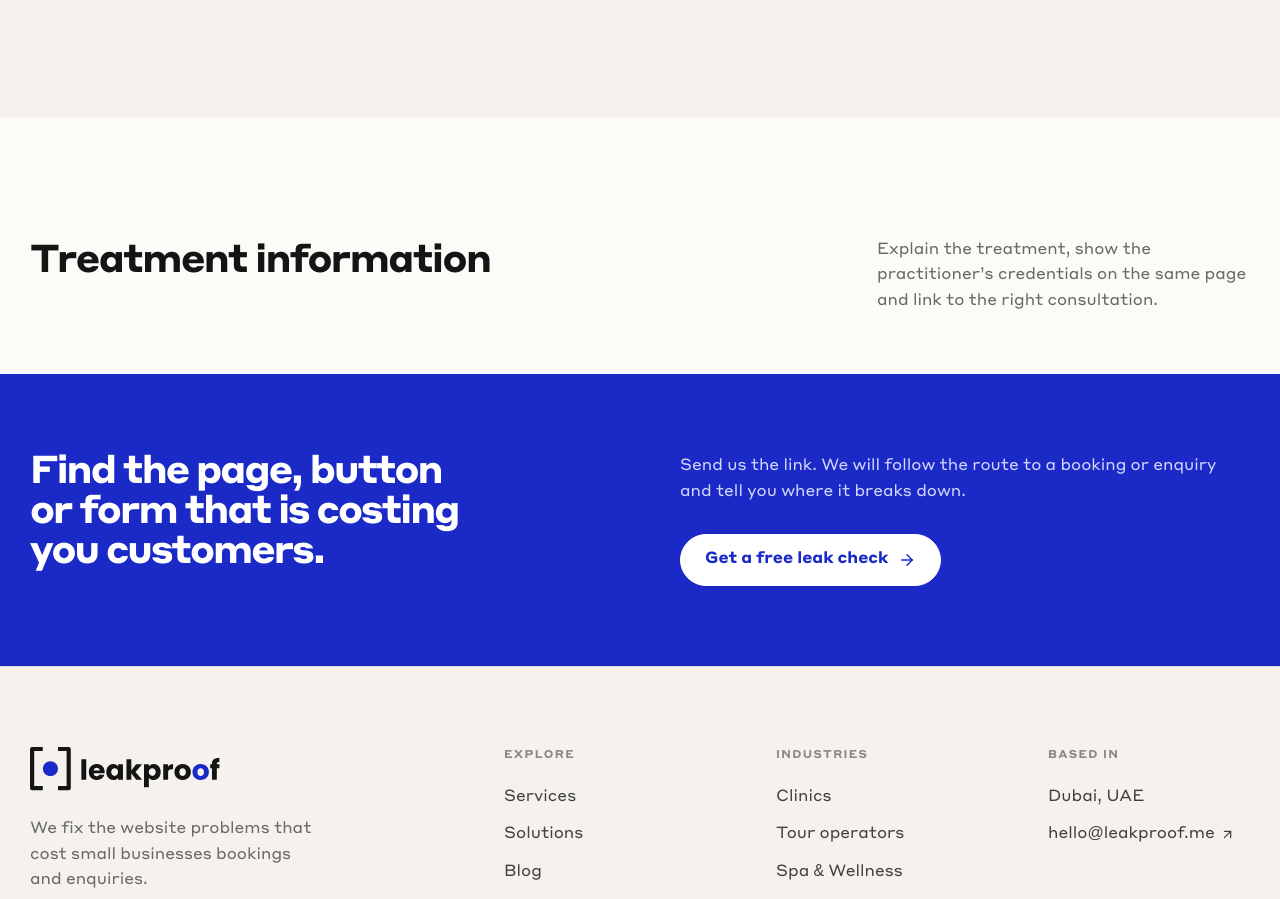
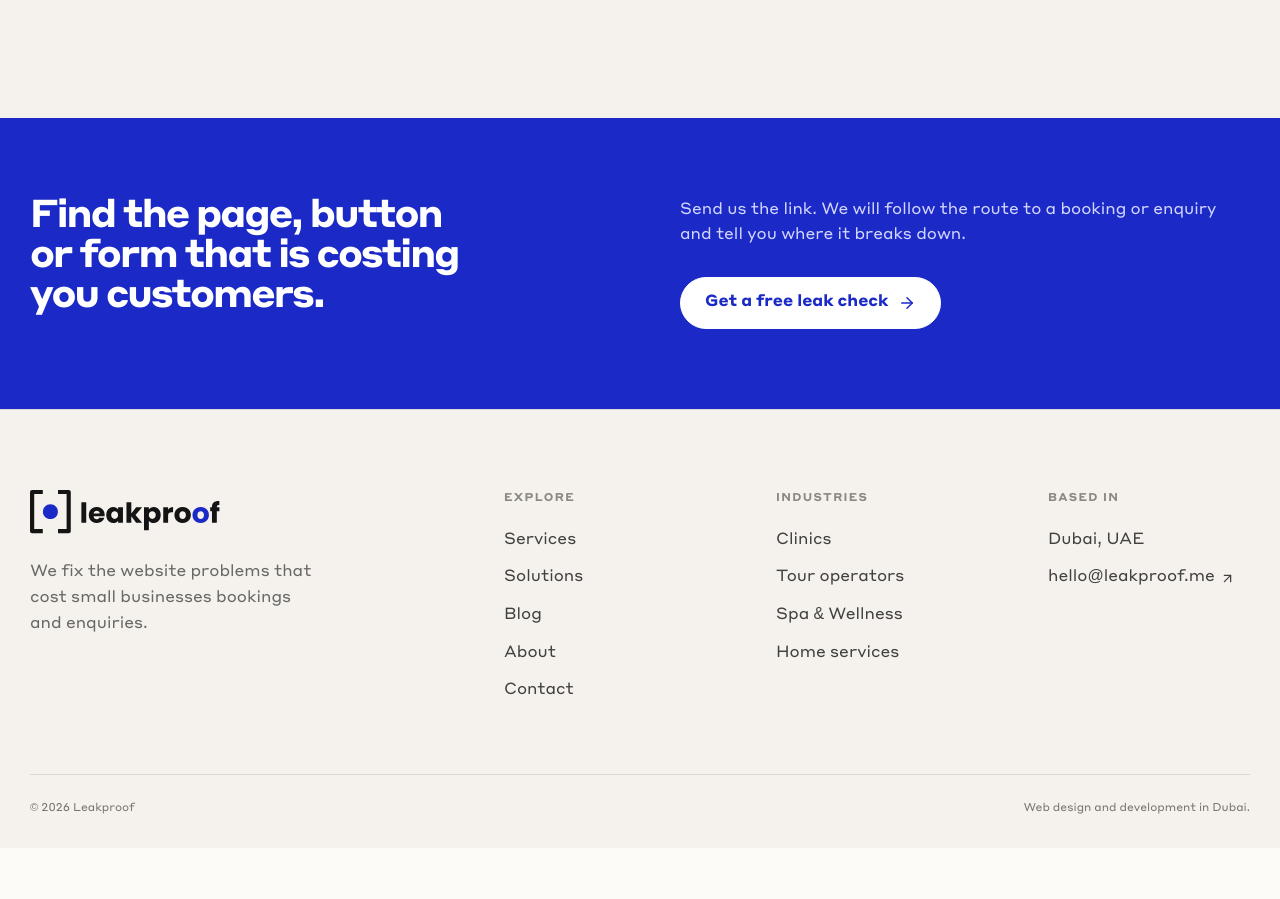
Before and after one commit to AdiKsOnDev/leakproof, a React (Vite) app: page /solutions/clinics in a window 1280 px wide. Shown: the part 2257-3156 px from the top of the page. After the commit the page ends 3105 px from the top, so only its background shows below. Built offline with nearby package versions, Linux system fonts and the light colour scheme.

Commit message:
refactor(site-ui): remove industry principle sections

```diff
--- a/src/pages/IndustryPage.tsx
+++ b/src/pages/IndustryPage.tsx
@@ -57,13 +57,6 @@ export function IndustryPage() {
         </div>
       </section>
 
-      <section className="section industry-principle">
-        <div className="container industry-principle__grid">
-          <blockquote data-reveal="left">{industry.principle}</blockquote>
-          <p data-reveal="right" data-reveal-delay="100">{industry.principleText}</p>
-        </div>
-      </section>
-
       <CallToAction
         title="Find the page, button or form that is costing you customers."
       />
--- a/src/styles/_pages.scss
+++ b/src/styles/_pages.scss
@@ -991,31 +991,6 @@
 .industry-theme--home-services .industry-detail-card ul {
   grid-row: 1;
   grid-column: 2;
-}
-
-.industry-principle {
-  padding-bottom: 60px;
-}
-
-.industry-principle__grid {
-  display: grid;
-  grid-template-columns: 1.25fr 0.6fr;
-  align-items: start;
-  gap: 70px;
-}
-
-.industry-principle blockquote {
-  margin: 0;
-  font-family: $font-sans;
-  font-size: $font-size-heading;
-  font-weight: 600;
-  letter-spacing: -0.04em;
-  line-height: 1.3;
-}
-
-.industry-principle p {
-  margin: 0;
-  color: $muted;
 }
 
 .evidence-section {
--- a/src/styles/_responsive.scss
+++ b/src/styles/_responsive.scss
@@ -227,7 +227,6 @@
   .shared-needs-section__grid,
   .what-we-fix__layout,
   .industry-hero__grid,
-  .industry-principle__grid,
   .contact-page__grid,
   .cta-panel {
     grid-template-columns: 1fr;
@@ -448,10 +447,6 @@
 
   .page-hero__aside {
     max-width: 460px;
-  }
-
-  .industry-principle__grid {
-    gap: 30px;
   }
 
   .industry-hero {
```
